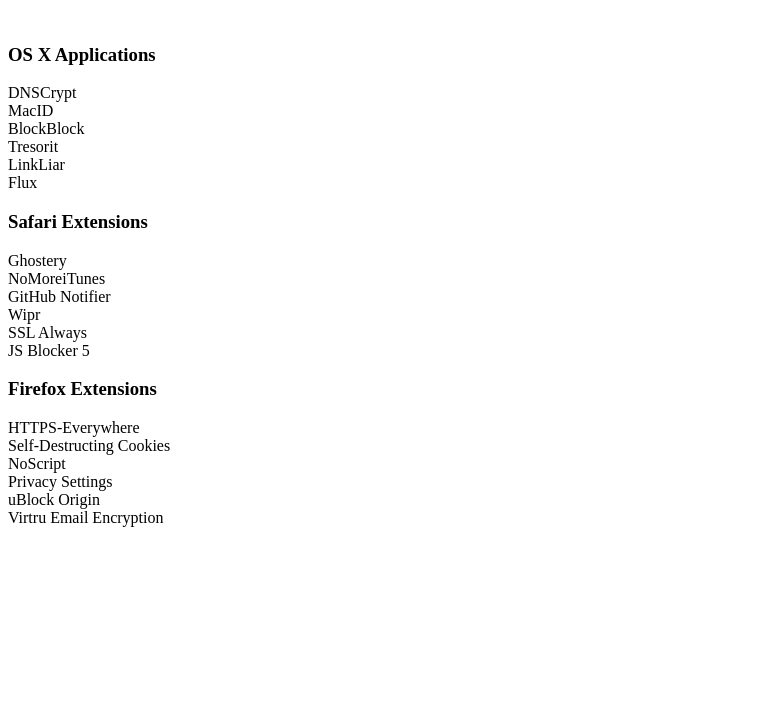
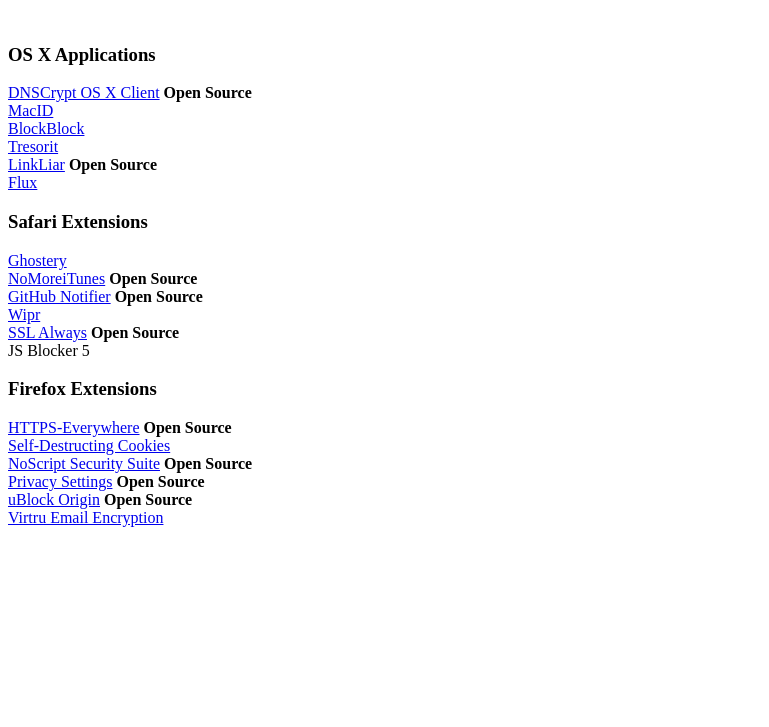
Before and after one commit to ajkblue/ajkblue.github.io, a plain HTML site: page index.html in a window 1280 px wide. Shown: the part 73-800 px from the top of the page, without its empty margins (0-769 px from the left). Drawn offline with Linux system fonts and the light colour scheme.

Commit message:
Added Links

```diff
--- a/index.html
+++ b/index.html
@@ -6,28 +6,28 @@
 </head>
 
 <body>
-<h1>ajkblue - Privacy and Security Parania at its finest</h1>
+<h1>ajkblue - Privacy and Security Paranoia at its finest</h1>
 <br>
 <h3>OS X Applications</h3>
-DNSCrypt<br>
-MacID<br>
-BlockBlock<br>
-Tresorit<br>
-LinkLiar<br>
-Flux
+<a href='https://github.com/alterstep/dnscrypt-osxclient'>DNSCrypt OS X Client</a> <b>Open Source</b><br>
+<a href='https://macid.co'>MacID</a><br>
+<a href='https://objective-see.com/products/blockblock.html'>BlockBlock</a><br>
+<a href='https://tresorit.com'>Tresorit</a><br>
+<a href='https://github.com/halo/LinkLiar'>LinkLiar</a> <b>Open Source</b><br>
+<a href='https://justgetflux.com'>Flux</a>
 <h3>Safari Extensions</h3>
-Ghostery<br>
-NoMoreiTunes<br>
-GitHub Notifier<br>
-Wipr<br>
-SSL Always<br>
+<a href='https://safari-extensions.apple.com/details/?id=com.betteradvertising.ghostery-HPY23A294X'>Ghostery</a><br>
+<a href='https://github.com/pichfl/NoMoreiTunes'>NoMoreiTunes</a> <b>Open Source</b><br>
+<a href='https://github.com/sindresorhus/github-notifier-safari'>GitHub Notifier</a> <b>Open Source</b><br>
+<a href='https://safari-extensions.apple.com/details/?id=com.giorgiocalderolla.wipr-desktop-4449XA862Y'>Wipr</a><br>
+<a href='https://github.com/ikiPZdU6UP3Gra/osx-safari-ssl-always'>SSL Always</a> <b>Open Source</b><br>
 JS Blocker 5
 <h3>Firefox Extensions</h3>
-HTTPS-Everywhere<br>
-Self-Destructing Cookies<br>
-NoScript<br>
-Privacy Settings<br>
-uBlock Origin<br>
-Virtru Email Encryption<br>
+<a href='https://addons.mozilla.org/en-US/firefox/addon/https-everywhere/?src=ss'>HTTPS-Everywhere</a> <b>Open Source</b><br>
+<a href='https://addons.mozilla.org/en-US/firefox/addon/self-destructing-cookies/?src=ss'>Self-Destructing Cookies</a><br>
+<a href='https://addons.mozilla.org/en-US/firefox/addon/noscript/?src=ss'>NoScript Security Suite</a> <b>Open Source</b><br>
+<a href='https://addons.mozilla.org/en-US/firefox/addon/privacy-settings/?src=ss'>Privacy Settings</a> <b>Open Source</b><br>
+<a href='https://addons.mozilla.org/en-US/firefox/addon/ublock-origin/?src=ss'>uBlock Origin</a> <b>Open Source</b><br>
+<a href='https://www.virtru.com'>Virtru Email Encryption</a><br>
 </body>
 </html>
```
